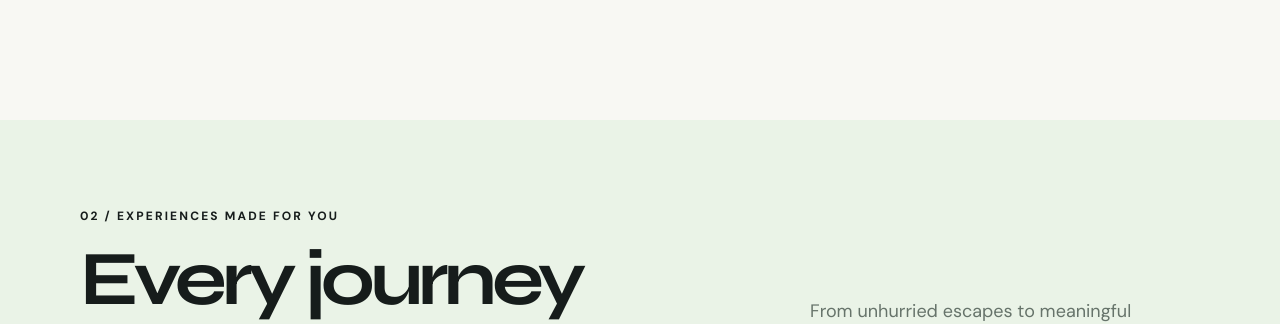
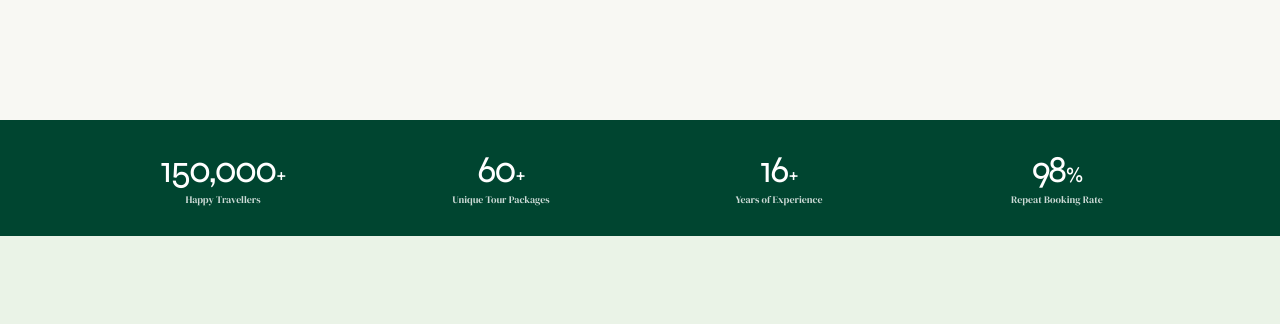
Before and after one commit to F-FERM/green-oasis, a Next.js app: page / in a window 1280 px wide. Shown: the part 1480-1804 px from the top of the page. Built offline with nearby package versions, Linux system fonts and the light colour scheme.

Commit message:
feat(home): add stats strip component
- create StatsStrip component displaying key company metrics
- render StatsStrip component on the landing page

```diff
--- a/app/(web)/page.tsx
+++ b/app/(web)/page.tsx
@@ -9,6 +9,7 @@ import HowItWorks from "../components/home/HowItWorks";
 import Founder from "../components/home/Journey";
 import Marquee from "../components/home/Marquee";
 import Personas from "../components/home/Personas";
+import StatsStrip from "../components/home/StatsStrip";
 
 export default function HomePage() {
   return (
@@ -16,6 +17,7 @@ export default function HomePage() {
       <Hero />
       <Marquee />
       <About />
+      <StatsStrip />
       <Experiences />
       <Discover />
       <Difference />
--- /dev/null
+++ b/app/components/home/StatsStrip.tsx
@@ -0,0 +1,52 @@
+import { DM_Serif_Display, Syne } from "next/font/google";
+
+const dmSerif = DM_Serif_Display({
+  subsets: ["latin"],
+  weight: "400",
+  style: ["italic"],
+});
+
+const syne = Syne({
+  subsets: ["latin"],
+  weight: ["400"],
+});
+
+const STATS = [
+  { value: "150,000", suffix: "+", label: "Happy Travellers" },
+  { value: "60", suffix: "+", label: "Unique Tour Packages" },
+  { value: "16", suffix: "+", label: "Years of Experience" },
+  { value: "98", suffix: "%", label: "Repeat Booking Rate" },
+];
+
+export default function StatsStrip() {
+  return (
+    <section
+      aria-label="Green Oasis statistics"
+      className="flex min-h-[116px] w-full items-center bg-[#004530] px-5"
+    >
+      <div className="mx-auto grid w-full max-w-[1112px] grid-cols-4 items-center">
+        {STATS.map((stat) => (
+          <div
+            key={stat.label}
+            className="flex min-w-0 flex-col items-center justify-center text-center text-white"
+          >
+            <p
+              className={`${syne.className} whitespace-nowrap text-[clamp(22px,3.3vw,38px)] font-normal leading-[1] tracking-[-0.055em]`}
+            >
+              {stat.value}
+              <span className="ml-[1px] text-[0.58em] tracking-[-0.035em]">
+                {stat.suffix}
+              </span>
+            </p>
+
+            <p
+              className={`${dmSerif.className} mt-[5px] whitespace-nowrap text-[10px] font-normal italic leading-[1.1] text-white/80`}
+            >
+              {stat.label}
+            </p>
+          </div>
+        ))}
+      </div>
+    </section>
+  );
+}
```
